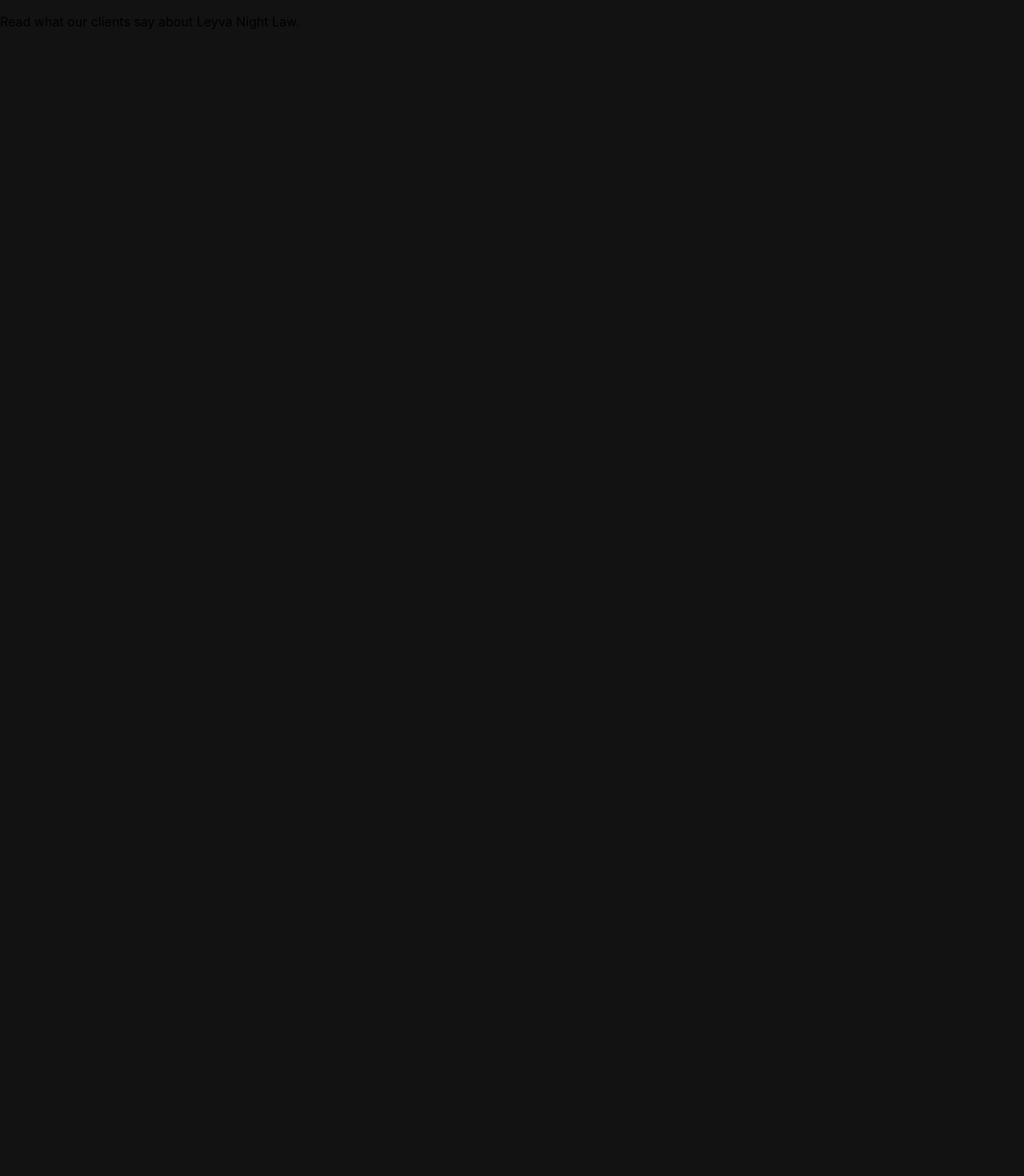
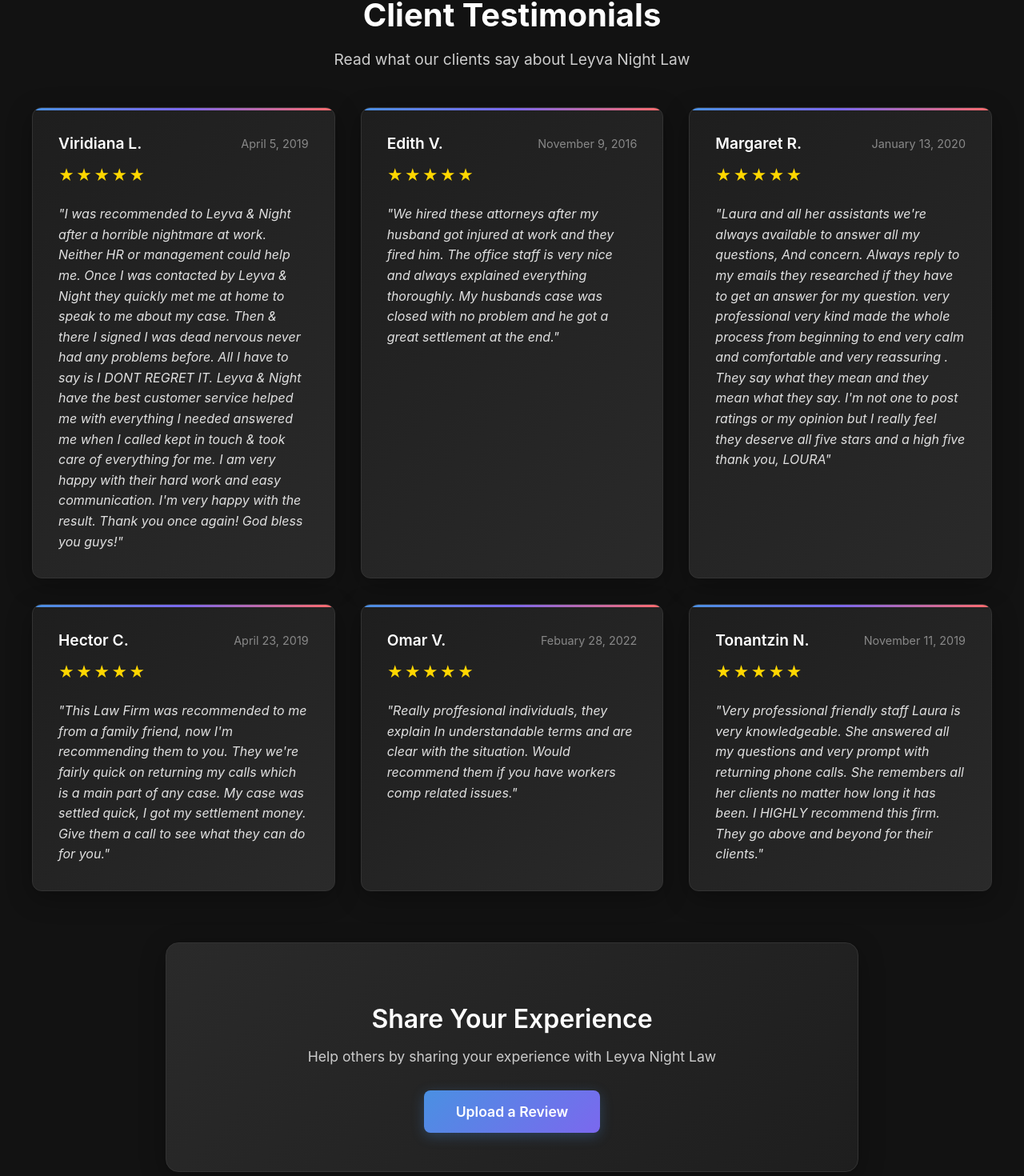
Before and after one commit to CalebDksn25/leyvanightlaw_website, a React (Create React App) app in the folder leyvanightlaw_website/: page /testimonials in a window 1280 px wide. Shown: the part 195-1665 px from the top of the page at 80% size. Before the commit the page ends 800 px from the top, so only its background shows below. Built offline with nearby package versions, Linux system fonts and the light colour scheme.

Commit message:
testimonials updates

```diff
--- a/leyvanightlaw_website/src/pages/testimonials/Testimonials.css
+++ b/leyvanightlaw_website/src/pages/testimonials/Testimonials.css
@@ -0,0 +1,213 @@
+.testimonials-page {
+  color: white;
+  background-color: #121212;
+  min-height: 100vh;
+  padding: 2rem 1rem;
+}
+
+.testimonials-header {
+  text-align: center;
+  margin-bottom: 3rem;
+}
+
+.testimonials-header h1 {
+  font-size: 2.5rem;
+  margin-bottom: 1rem;
+  color: #ffffff;
+  font-weight: 700;
+}
+
+.testimonials-header p {
+  font-size: 1.2rem;
+  color: #cccccc;
+  margin-bottom: 0;
+}
+
+.testimonials-grid {
+  display: grid;
+  grid-template-columns: repeat(auto-fit, minmax(350px, 1fr));
+  gap: 2rem;
+  max-width: 1200px;
+  margin: 0 auto 4rem;
+}
+
+.testimonial-card {
+  background: linear-gradient(135deg, #1e1e1e 0%, #2a2a2a 100%);
+  border-radius: 12px;
+  padding: 2rem;
+  box-shadow: 0 8px 32px rgba(0, 0, 0, 0.3);
+  border: 1px solid #333333;
+  transition: transform 0.3s ease, box-shadow 0.3s ease;
+  position: relative;
+  overflow: hidden;
+}
+
+.testimonial-card::before {
+  content: "";
+  position: absolute;
+  top: 0;
+  left: 0;
+  right: 0;
+  height: 3px;
+  background: linear-gradient(90deg, #4a90e2, #7b68ee, #ff6b6b);
+}
+
+.testimonial-card:hover {
+  transform: translateY(-5px);
+  box-shadow: 0 12px 40px rgba(0, 0, 0, 0.4);
+}
+
+.testimonial-header {
+  display: flex;
+  justify-content: space-between;
+  align-items: center;
+  margin-bottom: 1rem;
+}
+
+.client-name {
+  font-size: 1.2rem;
+  font-weight: 600;
+  color: #ffffff;
+}
+
+.testimonial-date {
+  font-size: 0.9rem;
+  color: #888888;
+}
+
+.testimonial-rating {
+  margin-bottom: 1.5rem;
+}
+
+.star {
+  font-size: 1.2rem;
+  color: #444444;
+  margin-right: 2px;
+}
+
+.star.filled {
+  color: #ffd700;
+}
+
+.testimonial-text {
+  font-size: 1rem;
+  line-height: 1.6;
+  color: #e0e0e0;
+  font-style: italic;
+}
+
+.upload-review-section {
+  background: linear-gradient(135deg, #2a2a2a 0%, #1e1e1e 100%);
+  border-radius: 16px;
+  padding: 3rem 2rem;
+  text-align: center;
+  max-width: 800px;
+  margin: 0 auto;
+  border: 1px solid #333333;
+  box-shadow: 0 8px 32px rgba(0, 0, 0, 0.3);
+}
+
+.upload-review-content h2 {
+  font-size: 2rem;
+  margin-bottom: 1rem;
+  color: #ffffff;
+  font-weight: 600;
+}
+
+.upload-review-content p {
+  font-size: 1.1rem;
+  color: #cccccc;
+  margin-bottom: 2rem;
+}
+
+.upload-review-button {
+  display: inline-block;
+  background: linear-gradient(135deg, #4a90e2 0%, #7b68ee 100%);
+  color: white;
+  padding: 1rem 2.5rem;
+  border-radius: 8px;
+  text-decoration: none;
+  font-size: 1.1rem;
+  font-weight: 600;
+  transition: all 0.3s ease;
+  box-shadow: 0 4px 16px rgba(74, 144, 226, 0.3);
+  border: none;
+  cursor: pointer;
+}
+
+.upload-review-button:hover {
+  transform: translateY(-2px);
+  box-shadow: 0 6px 20px rgba(74, 144, 226, 0.4);
+  background: linear-gradient(135deg, #5ba0f2 0%, #8b78fe 100%);
+}
+
+.upload-review-button:active {
+  transform: translateY(0);
+}
+
+/* Responsive Design */
+@media (max-width: 768px) {
+  .testimonials-page {
+    padding: 1rem 0.5rem;
+  }
+
+  .testimonials-header h1 {
+    font-size: 2rem;
+  }
+
+  .testimonials-header p {
+    font-size: 1rem;
+  }
+
+  .testimonials-grid {
+    grid-template-columns: 1fr;
+    gap: 1.5rem;
+    margin-bottom: 3rem;
+  }
+
+  .testimonial-card {
+    padding: 1.5rem;
+  }
+
+  .testimonial-header {
+    flex-direction: column;
+    align-items: flex-start;
+    gap: 0.5rem;
+  }
+
+  .upload-review-section {
+    padding: 2rem 1rem;
+  }
+
+  .upload-review-content h2 {
+    font-size: 1.5rem;
+  }
+
+  .upload-review-content p {
+    font-size: 1rem;
+  }
+
+  .upload-review-button {
+    padding: 0.8rem 2rem;
+    font-size: 1rem;
+  }
+}
+
+@media (max-width: 480px) {
+  .testimonials-grid {
+    grid-template-columns: 1fr;
+    gap: 1rem;
+  }
+
+  .testimonial-card {
+    padding: 1rem;
+  }
+
+  .client-name {
+    font-size: 1.1rem;
+  }
+
+  .testimonial-text {
+    font-size: 0.9rem;
+  }
+}
--- a/leyvanightlaw_website/src/pages/testimonials/Testimonials.jsx
+++ b/leyvanightlaw_website/src/pages/testimonials/Testimonials.jsx
@@ -2,10 +2,99 @@
 import "./Testimonials.css";
 
 const Testimonials = () => {
+  // Sample testimonials data - you can replace this with your actual testimonials
+  const testimonials = [
+    {
+      id: 1,
+      name: "Viridiana L.",
+      rating: 5,
+      text: "I was recommended to Leyva & Night after a horrible nightmare at work. Neither HR or management could help me. Once I was contacted by Leyva & Night they quickly met me at home to speak to me about my case. Then & there I signed I was dead nervous never had any problems before. All I have to say is I DONT REGRET IT. Leyva & Night have the best customer service helped me with everything I needed answered me when I called kept in touch & took care of everything for me. I am very happy with their hard work and easy communication. I'm very happy with the result. Thank you once again! God bless you guys!",
+      date: "April 5, 2019",
+    },
+    {
+      id: 2,
+      name: "Edith V.",
+      rating: 5,
+      text: "We hired these attorneys after my husband got injured at work and they fired him. The office staff is very nice and always explained everything thoroughly. My husbands case was closed with no problem and he got a great settlement at the end.",
+      date: "November 9, 2016",
+    },
+    {
+      id: 3,
+      name: "Margaret R.",
+      rating: 5,
+      text: "Laura and all her assistants we're always available to answer all my questions, And concern. Always reply to my emails they researched if they have to get an answer for my question. very professional very kind made the whole process from beginning to end very calm and comfortable and very reassuring . They say what they mean and they mean what they say. I'm not one to post ratings or my opinion but I really feel they deserve all five stars and a high five thank you, LOURA",
+      date: "January 13, 2020",
+    },
+    {
+      id: 4,
+      name: "Hector C.",
+      rating: 5,
+      text: "This Law Firm was recommended to me from a family friend, now I'm recommending them to you. They we're fairly quick on returning my calls which is a main part of any case. My case was settled quick, I got my settlement money. Give them a call to see what they can do for you.",
+      date: "April 23, 2019",
+    },
+    {
+      id: 5,
+      name: "Omar V.",
+      rating: 5,
+      text: "Really proffesional individuals, they explain In understandable terms and are clear with the situation. Would recommend them if you have workers comp related issues.",
+      date: "Febuary 28, 2022",
+    },
+    {
+      id: 6,
+      name: "Tonantzin N.",
+      rating: 5,
+      text: "Very professional friendly staff Laura is very knowledgeable. She answered all my questions and very prompt with returning phone calls. She remembers all her clients no matter how long it has been. I HIGHLY recommend this firm. They go above and beyond for their clients.",
+      date: "November 11, 2019",
+    },
+  ];
+
+  // Configuration for the upload review link - you can change this URL
+  const uploadReviewLink =
+    "https://www.yelp.com/writeareview/biz/0PZ0QI8cIShIGz_mI2IT4g?return_url=%2Fbiz%2F0PZ0QI8cIShIGz_mI2IT4g&review_origin=biz-details-war-button"; // Replace with your preferred review platform
+
+  const renderStars = (rating) => {
+    return Array.from({ length: 5 }, (_, index) => (
+      <span key={index} className={`star ${index < rating ? "filled" : ""}`}>
+        ★
+      </span>
+    ));
+  };
+
   return (
     <div className="testimonials-page">
-      <h1>Client Testimonials</h1>
-      <p>Read what our clients say about Leyva Night Law.</p>
+      <div className="testimonials-header">
+        <h1>Client Testimonials</h1>
+        <p>Read what our clients say about Leyva Night Law</p>
+      </div>
+
+      <div className="testimonials-grid">
+        {testimonials.map((testimonial) => (
+          <div key={testimonial.id} className="testimonial-card">
+            <div className="testimonial-header">
+              <div className="client-name">{testimonial.name}</div>
+              <div className="testimonial-date">{testimonial.date}</div>
+            </div>
+            <div className="testimonial-rating">
+              {renderStars(testimonial.rating)}
+            </div>
+            <div className="testimonial-text">"{testimonial.text}"</div>
+          </div>
+        ))}
+      </div>
+
+      <div className="upload-review-section">
+        <div className="upload-review-content">
+          <h2>Share Your Experience</h2>
+          <p>Help others by sharing your experience with Leyva Night Law</p>
+          <a
+            href={uploadReviewLink}
+            target="_blank"
+            rel="noopener noreferrer"
+            className="upload-review-button">
+            Upload a Review
+          </a>
+        </div>
+      </div>
     </div>
   );
 };
```
